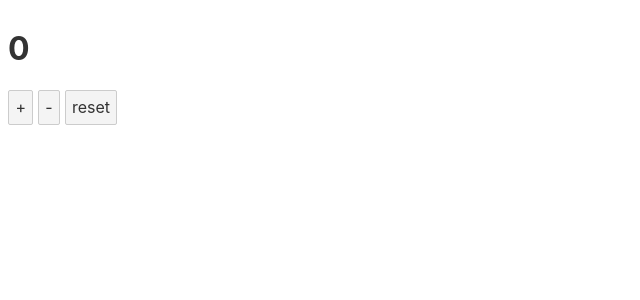
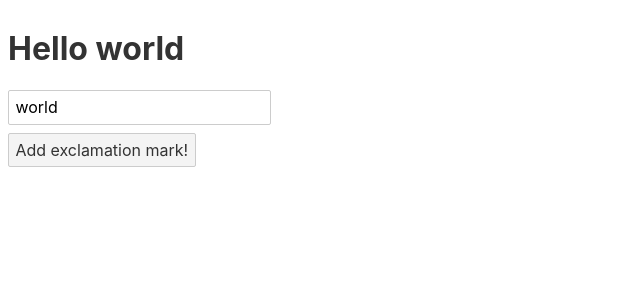
Before and after one commit to SynCROSS/learning-svelte, a Svelte app: page / in a window 1280 px wide. Shown: the top 300 px of the page, without its empty margins (0-640 px from the left). Built offline with nearby package versions, Linux system fonts and the light colour scheme.

Commit message:
Store Bindings

```diff
--- a/src/App.svelte
+++ b/src/App.svelte
@@ -1,9 +1,11 @@
 <script>
-  import { count } from './stores.js';
+  import { name, greeting } from './stores.js';
 </script>
 
-<h1>{$count}</h1>
-
-<button on:click={count.increment}>+</button>
-<button on:click={count.decrement}>-</button>
-<button on:click={count.reset}>reset</button>
+<h1>{$greeting}</h1>
+<input bind:value={$name} />
+<div class="button_wrap">
+  <button on:click={() => name.set($name + '!')}>
+    Add exclamation mark!
+  </button>
+</div>
--- a/src/stores.js
+++ b/src/stores.js
@@ -1,14 +1,5 @@
-import { writable } from 'svelte/store';
+import { writable, derived } from 'svelte/store';
 
-function createCount() {
-  const { subscribe, set, update } = writable(0);
+export const name = writable('world');
 
-  return {
-    subscribe,
-    increment: () => update(n => n + 1),
-    decrement: () => update(n => n - 1),
-    reset: () => set(0),
-  };
-}
-
-export const count = createCount();
+export const greeting = derived(name, $name => `Hello ${$name}`);
```
Also changed, not shown: public/build/bundle.js, 1 other file (tests, documents, lock files or other folders).
